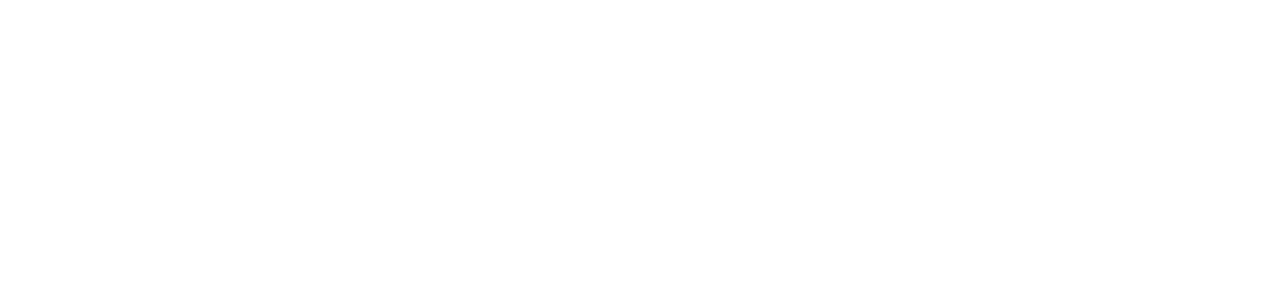
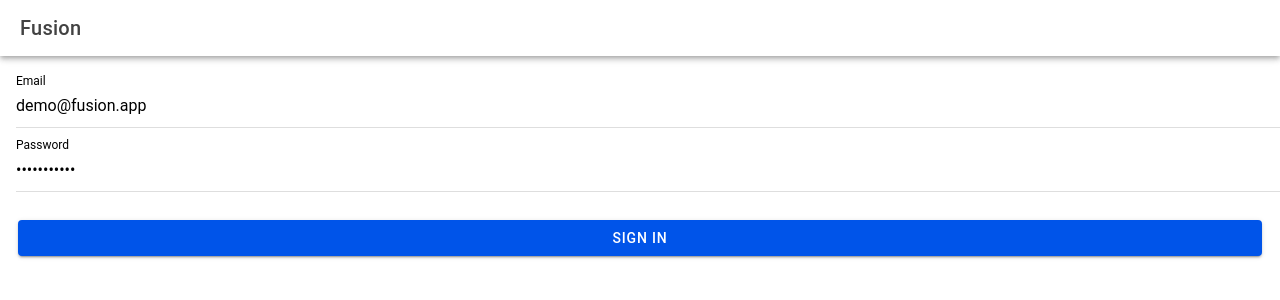
Before and after one commit to Yevhen2mc2/fusion-client, a React (Vite) app: page /login in a window 1280 px wide. Shown: the top 300 px of the page. Built offline with nearby package versions, Linux system fonts and the light colour scheme.

Commit message:
add authentication infrastructure with context, provider, guard, and login page

```diff
--- a/src/App.tsx
+++ b/src/App.tsx
@@ -2,6 +2,9 @@
 import { IonApp, IonRouterOutlet, setupIonicReact } from '@ionic/react';
 import { IonReactRouter } from '@ionic/react-router';
 import Home from './pages/home.tsx';
+import Login from './pages/login.tsx';
+import { AuthProvider } from './components/providers/auth-provider.tsx';
+import { AuthGuard } from './components/providers/auth-guard.tsx';
 
 /* Core CSS required for Ionic components to work properly */
 import '@ionic/react/css/core.css';
@@ -17,11 +20,18 @@
   return (
     <IonApp>
       <IonReactRouter>
-        <IonRouterOutlet>
-          <Route exact path="/">
-            <Home />
-          </Route>
-        </IonRouterOutlet>
+        <AuthProvider>
+          <AuthGuard>
+            <IonRouterOutlet>
+              <Route exact path="/login">
+                <Login />
+              </Route>
+              <Route exact path="/">
+                <Home />
+              </Route>
+            </IonRouterOutlet>
+          </AuthGuard>
+        </AuthProvider>
       </IonReactRouter>
     </IonApp>
   );
--- /dev/null
+++ b/src/components/auth/login-form.tsx
@@ -0,0 +1,94 @@
+import { useHistory } from 'react-router-dom';
+import { useForm, Controller } from 'react-hook-form';
+import { useAuth } from '../providers/use-auth.ts';
+import { zodResolver } from '@hookform/resolvers/zod';
+import { z } from 'zod';
+import {
+  IonItem,
+  IonLabel,
+  IonInput,
+  IonButton,
+  IonText,
+  IonList,
+} from '@ionic/react';
+
+const schema = z.object({
+  email: z.email('Invalid email'),
+  password: z.string().min(1, 'Password is required'),
+});
+
+type Form = z.infer<typeof schema>;
+
+const LoginForm = () => {
+  const history = useHistory();
+  const { login } = useAuth();
+  const {
+    control,
+    handleSubmit,
+    formState: { errors },
+  } = useForm<Form>({
+    resolver: zodResolver(schema),
+    defaultValues: { email: 'demo@fusion.app', password: 'password123' },
+  });
+
+  const onSubmit = (data: Form) => {
+    login({ email: data.email });
+    history.push('/');
+  };
+
+  return (
+    <form onSubmit={(e) => void handleSubmit(onSubmit)(e)}>
+      <IonList>
+        <IonItem>
+          <IonLabel position="stacked">Email</IonLabel>
+          <Controller
+            name="email"
+            control={control}
+            render={({ field }) => (
+              <IonInput
+                type="email"
+                value={field.value}
+                onIonInput={(e) => field.onChange(e.detail.value)}
+                onIonBlur={field.onBlur}
+              />
+            )}
+          />
+        </IonItem>
+        {errors.email && (
+          <IonText color="danger">
+            <p style={{ margin: '4px 16px' }}>{errors.email.message}</p>
+          </IonText>
+        )}
+
+        <IonItem>
+          <IonLabel position="stacked">Password</IonLabel>
+          <Controller
+            name="password"
+            control={control}
+            render={({ field }) => (
+              <IonInput
+                type="password"
+                value={field.value}
+                onIonInput={(e) => field.onChange(e.detail.value)}
+                onIonBlur={field.onBlur}
+              />
+            )}
+          />
+        </IonItem>
+        {errors.password && (
+          <IonText color="danger">
+            <p style={{ margin: '4px 16px' }}>{errors.password.message}</p>
+          </IonText>
+        )}
+      </IonList>
+
+      <div style={{ padding: '16px' }}>
+        <IonButton expand="block" type="submit">
+          Sign In
+        </IonButton>
+      </div>
+    </form>
+  );
+};
+
+export default LoginForm;
--- /dev/null
+++ b/src/components/providers/auth-context.ts
@@ -0,0 +1,9 @@
+import { createContext } from 'react';
+
+export interface AuthContextValue {
+  isAuthenticated: boolean;
+  login: (user: object) => void;
+  logout: () => void;
+}
+
+export const AuthContext = createContext<AuthContextValue | null>(null);
--- /dev/null
+++ b/src/components/providers/auth-guard.tsx
@@ -0,0 +1,16 @@
+import { type ReactNode } from 'react';
+import { Redirect, useLocation } from 'react-router-dom';
+import { useAuth } from './use-auth.ts';
+
+const PUBLIC_PATHS = ['/login'];
+
+export function AuthGuard({ children }: { children: ReactNode }) {
+  const { isAuthenticated } = useAuth();
+  const location = useLocation();
+
+  if (!isAuthenticated && !PUBLIC_PATHS.includes(location.pathname)) {
+    return <Redirect to="/login" />;
+  }
+
+  return <>{children}</>;
+}
--- /dev/null
+++ b/src/components/providers/auth-provider.tsx
@@ -0,0 +1,24 @@
+import { useState, useCallback, type ReactNode } from 'react';
+import { AuthContext } from './auth-context.ts';
+
+export function AuthProvider({ children }: { children: ReactNode }) {
+  const [isAuthenticated, setIsAuthenticated] = useState(
+    () => !!localStorage.getItem('user'),
+  );
+
+  const login = useCallback((user: object) => {
+    localStorage.setItem('user', JSON.stringify(user));
+    setIsAuthenticated(true);
+  }, []);
+
+  const logout = useCallback(() => {
+    localStorage.removeItem('user');
+    setIsAuthenticated(false);
+  }, []);
+
+  return (
+    <AuthContext value={{ isAuthenticated, login, logout }}>
+      {children}
+    </AuthContext>
+  );
+}
--- /dev/null
+++ b/src/components/providers/use-auth.ts
@@ -0,0 +1,9 @@
+import { use } from 'react';
+import { AuthContext, type AuthContextValue } from './auth-context.ts';
+
+export function useAuth(): AuthContextValue {
+  const ctx = use(AuthContext);
+  if (!ctx) throw new Error('useAuth must be used within AuthProvider');
+
+  return ctx;
+}
--- /dev/null
+++ b/src/pages/login.tsx
@@ -0,0 +1,32 @@
+import {
+  IonPage,
+  IonHeader,
+  IonToolbar,
+  IonTitle,
+  IonContent,
+} from '@ionic/react';
+import LoginForm from '../components/auth/login-form.tsx';
+
+const Login = () => {
+  return (
+    <IonPage>
+      <IonHeader translucent>
+        <IonToolbar>
+          <IonTitle>Fusion</IonTitle>
+        </IonToolbar>
+      </IonHeader>
+
+      <IonContent fullscreen>
+        <IonHeader collapse="condense">
+          <IonToolbar>
+            <IonTitle size="large">Sign In</IonTitle>
+          </IonToolbar>
+        </IonHeader>
+
+        <LoginForm />
+      </IonContent>
+    </IonPage>
+  );
+};
+
+export default Login;
```
